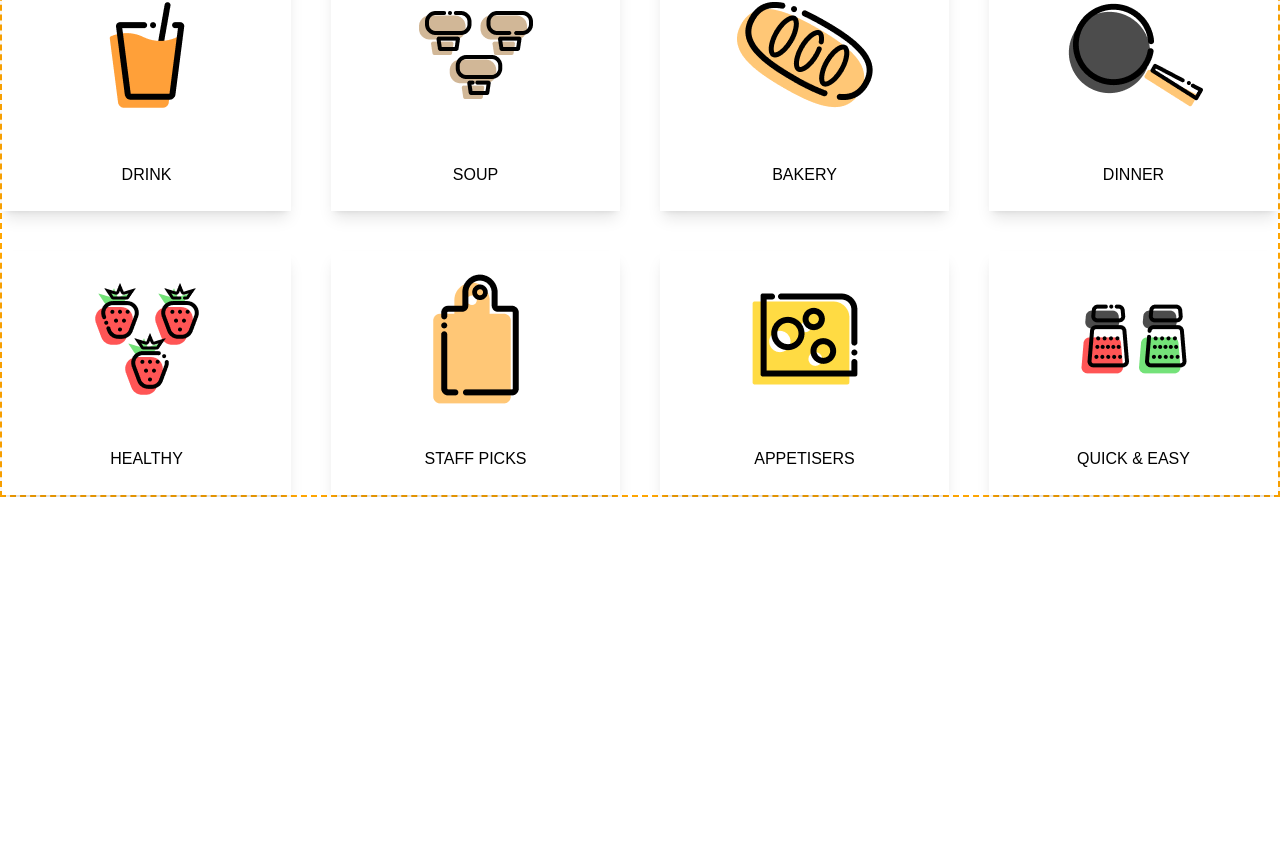
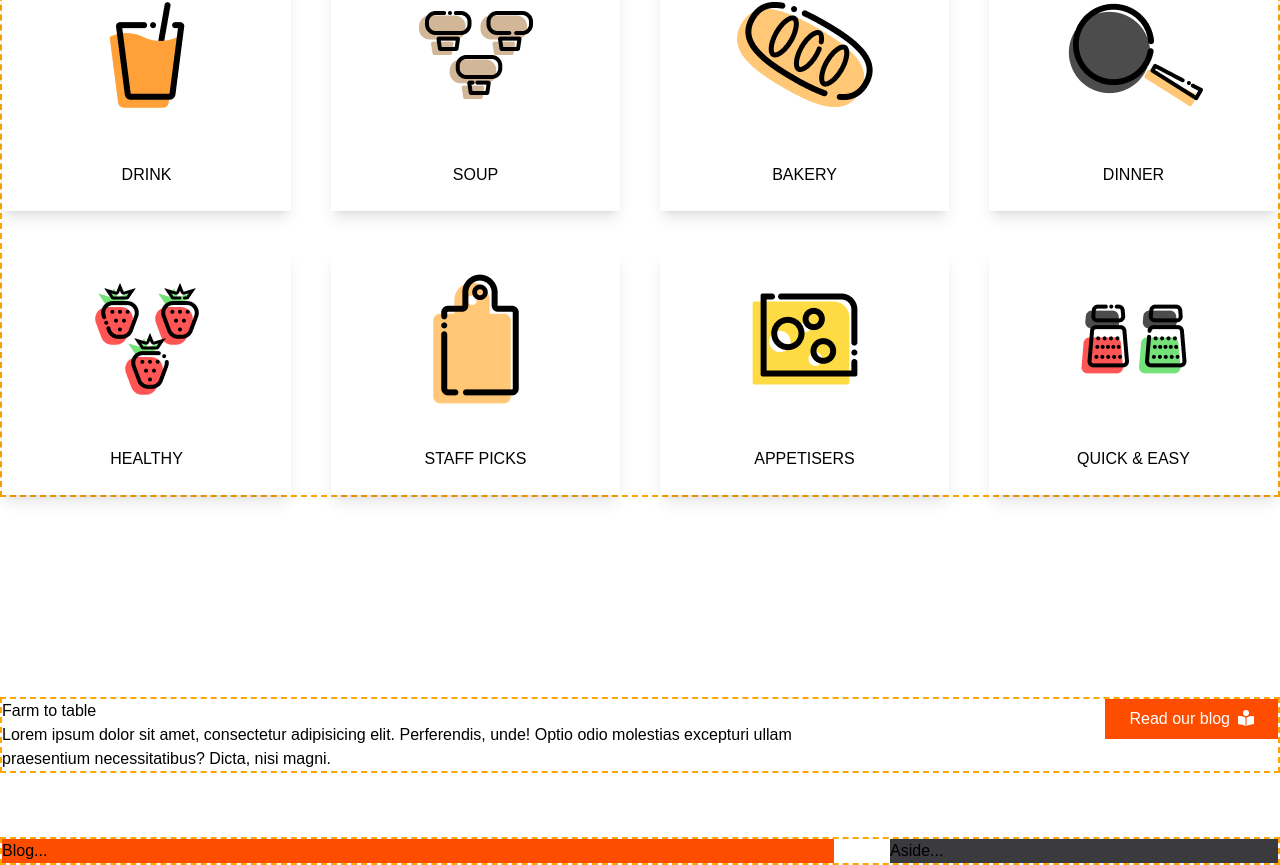
Before and after one commit to rennavittorio/proj-html-vuejs, a Vue app: page / in a window 1280 px wide. Shown: the part 2783-3648 px from the top of the page. Before the commit the page ends 3280 px from the top, so only its background shows below. Built offline with nearby package versions, Linux system fonts and the light colour scheme.

Commit message:
REFACTOR articles db moved to store and app-hero refactor due to change above

```diff
--- /dev/null
+++ b/src/components/AppBlog.vue
@@ -0,0 +1,65 @@
+<script>
+import store from '../store';
+import AppBtn from './AppBtn.vue';
+
+export default {
+    components: {
+        AppBtn,
+    },
+    data(){
+        return {
+            store,
+        }
+    }
+}
+
+</script>
+
+<template>
+
+    <section class="blog pt-[200px]">
+
+        <div class="container mb-16">
+            <div class="grid grid-cols-3 gap-14">
+                <div class="wrapper-text col-span-2">
+                    <h1 class="section__title">
+                        Farm to table
+                    </h1>
+                    <p class="section__description">
+                        Lorem ipsum dolor sit amet, consectetur adipisicing elit. Perferendis, unde!
+                        Optio odio molestias excepturi ullam praesentium necessitatibus? Dicta, nisi magni.
+                    </p>
+                </div>
+                <div class="wrapper-btn flex justify-end">
+                    <AppBtn
+                    class="w-fit h-fit"
+                    :btnText="'Read our blog'"
+                    :btnLink="'#'"
+                    :btnIcon="'fa-book-open-reader'"
+                    />
+                </div>
+            </div>
+        </div>
+
+        <div class="container">
+            <div class="grid grid-cols-3 gap-14">
+                <div class="main-blog col-span-2 bg-orange">
+                    Blog...
+                </div>
+
+                <aside class="bg-grey">
+                    Aside...
+                </aside>
+
+
+            </div>
+        </div>
+
+    </section>
+
+</template>
+
+<style scoped>
+
+
+</style>
--- a/src/components/AppHero.vue
+++ b/src/components/AppHero.vue
@@ -10,32 +10,16 @@ export default {
     data(){
         return {
             store,
-            foodieJournal: [
-                {
-                    articleName: 'Food corner: top japanese restaurants for sushi',
-                    articleCover: '/images/foodie-1.jpg',
-                    articleDate: 'March 25, 2019',
-                    articleAuthor: 'Admin',
-                },
-                {
-                    articleName: 'Roundup: My New Favourite Recipes For Healthy Living',
-                    articleCover: '/images/foodie-2.jpg',
-                    articleDate: 'March 25, 2019',
-                    articleAuthor: 'Admin',
-                },
-                {
-                    articleName: 'Why These Toasts with Tea are My New Favorite',
-                    articleCover: '/images/foodie-3.jpg',
-                    articleDate: 'March 25, 2019',
-                    articleAuthor: 'Admin',
-                },
-            ]
         }
     },
 
     computed: {
         firstArticle(){
-            return this.foodieJournal[0];
+            return this.store.foodieJournal[0];
+        },
+        topThreeArticles(){
+            let filteredList = [...this.store.foodieJournal].slice(0, 3)
+            return filteredList;
         }
     }
 }
@@ -70,7 +54,7 @@ export default {
             <div class="grid-section grid grid-cols-3 gap-8 p-8">
 
                 <AppCard
-                v-for="card in foodieJournal" :key="card.articleName"
+                v-for="card in topThreeArticles" :key="card.articleName"
                 :cardImage="card.articleCover"
                 :cardTitle="card.articleName"
                 :cardAuthor="card.articleAuthor"
--- a/src/components/AppMain.vue
+++ b/src/components/AppMain.vue
@@ -3,12 +3,14 @@ import store from '../store';
 import AppHero from './AppHero.vue';
 import AppPopularRecipes from './AppPopularRecipes.vue';
 import AppCulinaryCollection from './AppCulinaryCollection.vue';
+import AppBlog from './AppBlog.vue';
 
 export default {
     components: {
         AppHero,
         AppPopularRecipes,
         AppCulinaryCollection,
+        AppBlog,
     },
     data(){
         return {
@@ -29,6 +31,8 @@ export default {
 
         <AppCulinaryCollection />
 
+        <AppBlog />
+
 
 
     </main>
--- a/src/components/AppMasterComp.vue
+++ b/src/components/AppMasterComp.vue
@@ -14,7 +14,7 @@ export default {
 <template>
   <div class="">
 
-    it works....
+    it works...
 
   </div>
 </template>
--- a/src/main.js
+++ b/src/main.js
@@ -7,11 +7,11 @@ import { library } from '@fortawesome/fontawesome-svg-core'
 import { FontAwesomeIcon } from '@fortawesome/vue-fontawesome'
 
 /* import specific icons */
-import { faUserSecret, faMagnifyingGlass, faLink } from '@fortawesome/free-solid-svg-icons'
+import { faUserSecret, faMagnifyingGlass, faLink, faBookOpenReader } from '@fortawesome/free-solid-svg-icons'
 import { faFacebookF, faInstagram, faTwitter, faYoutube, faTiktok, faPinterestP } from '@fortawesome/free-brands-svg-icons'
 /* add icons to the library */
 library.add(
-    faUserSecret, faMagnifyingGlass, faLink,
+    faUserSecret, faMagnifyingGlass, faLink, faBookOpenReader,
     faFacebookF, faInstagram, faTwitter, faYoutube, faTiktok, faPinterestP)
 
 createApp(App)
--- a/src/store.js
+++ b/src/store.js
@@ -1,7 +1,71 @@
 import { reactive } from 'vue'
 
 const store = reactive({
-
+    foodieJournal: [
+        {
+            articleName: 'Food corner: top japanese restaurants for sushi',
+            articleCover: '/images/foodie-1.jpg',
+            articleDate: 'March 25, 2019',
+            articleAuthor: 'Admin',
+            articleDescription: 'Lorem ipsum dolor sit amet consectetur adipisicing elit. Neque eum repudiandae autem maxime dolorem tempora facere fugiat molestiae voluptatem nihil? Incidunt nemo tenetur temporibus voluptatibus necessitatibus dolorum sit modi ea.'
+        },
+        {
+            articleName: 'Roundup: My New Favourite Recipes For Healthy Living',
+            articleCover: '/images/foodie-2.jpg',
+            articleDate: 'March 25, 2019',
+            articleAuthor: 'Admin',
+            articleDescription: 'Lorem ipsum dolor sit amet consectetur adipisicing elit. Neque eum repudiandae autem maxime dolorem tempora facere fugiat molestiae voluptatem nihil? Incidunt nemo tenetur temporibus voluptatibus necessitatibus dolorum sit modi ea.'
+        },
+        {
+            articleName: 'Why These Toasts with Tea are My New Favorite',
+            articleCover: '/images/foodie-3.jpg',
+            articleDate: 'March 25, 2019',
+            articleAuthor: 'Admin',
+            articleDescription: 'Lorem ipsum dolor sit amet consectetur adipisicing elit. Neque eum repudiandae autem maxime dolorem tempora facere fugiat molestiae voluptatem nihil? Incidunt nemo tenetur temporibus voluptatibus necessitatibus dolorum sit modi ea.'
+        },
+        {
+            articleName: 'Food corner: top japanese restaurants for sushi',
+            articleCover: '/images/foodie-1.jpg',
+            articleDate: 'March 25, 2019',
+            articleAuthor: 'Admin',
+            articleDescription: 'Lorem ipsum dolor sit amet consectetur adipisicing elit. Neque eum repudiandae autem maxime dolorem tempora facere fugiat molestiae voluptatem nihil? Incidunt nemo tenetur temporibus voluptatibus necessitatibus dolorum sit modi ea.'
+        },
+        {
+            articleName: 'Roundup: My New Favourite Recipes For Healthy Living',
+            articleCover: '/images/foodie-2.jpg',
+            articleDate: 'March 25, 2019',
+            articleAuthor: 'Admin',
+            articleDescription: 'Lorem ipsum dolor sit amet consectetur adipisicing elit. Neque eum repudiandae autem maxime dolorem tempora facere fugiat molestiae voluptatem nihil? Incidunt nemo tenetur temporibus voluptatibus necessitatibus dolorum sit modi ea.'
+        },
+        {
+            articleName: 'Why These Toasts with Tea are My New Favorite',
+            articleCover: '/images/foodie-3.jpg',
+            articleDate: 'March 25, 2019',
+            articleAuthor: 'Admin',
+            articleDescription: 'Lorem ipsum dolor sit amet consectetur adipisicing elit. Neque eum repudiandae autem maxime dolorem tempora facere fugiat molestiae voluptatem nihil? Incidunt nemo tenetur temporibus voluptatibus necessitatibus dolorum sit modi ea.'
+        },
+        {
+            articleName: 'Food corner: top japanese restaurants for sushi',
+            articleCover: '/images/foodie-1.jpg',
+            articleDate: 'March 25, 2019',
+            articleAuthor: 'Admin',
+            articleDescription: 'Lorem ipsum dolor sit amet consectetur adipisicing elit. Neque eum repudiandae autem maxime dolorem tempora facere fugiat molestiae voluptatem nihil? Incidunt nemo tenetur temporibus voluptatibus necessitatibus dolorum sit modi ea.'
+        },
+        {
+            articleName: 'Roundup: My New Favourite Recipes For Healthy Living',
+            articleCover: '/images/foodie-2.jpg',
+            articleDate: 'March 25, 2019',
+            articleAuthor: 'Admin',
+            articleDescription: 'Lorem ipsum dolor sit amet consectetur adipisicing elit. Neque eum repudiandae autem maxime dolorem tempora facere fugiat molestiae voluptatem nihil? Incidunt nemo tenetur temporibus voluptatibus necessitatibus dolorum sit modi ea.'
+        },
+        {
+            articleName: 'Why These Toasts with Tea are My New Favorite',
+            articleCover: '/images/foodie-3.jpg',
+            articleDate: 'March 25, 2019',
+            articleAuthor: 'Admin',
+            articleDescription: 'Lorem ipsum dolor sit amet consectetur adipisicing elit. Neque eum repudiandae autem maxime dolorem tempora facere fugiat molestiae voluptatem nihil? Incidunt nemo tenetur temporibus voluptatibus necessitatibus dolorum sit modi ea.'
+        },
+    ]
 })
 
 export default store
```
